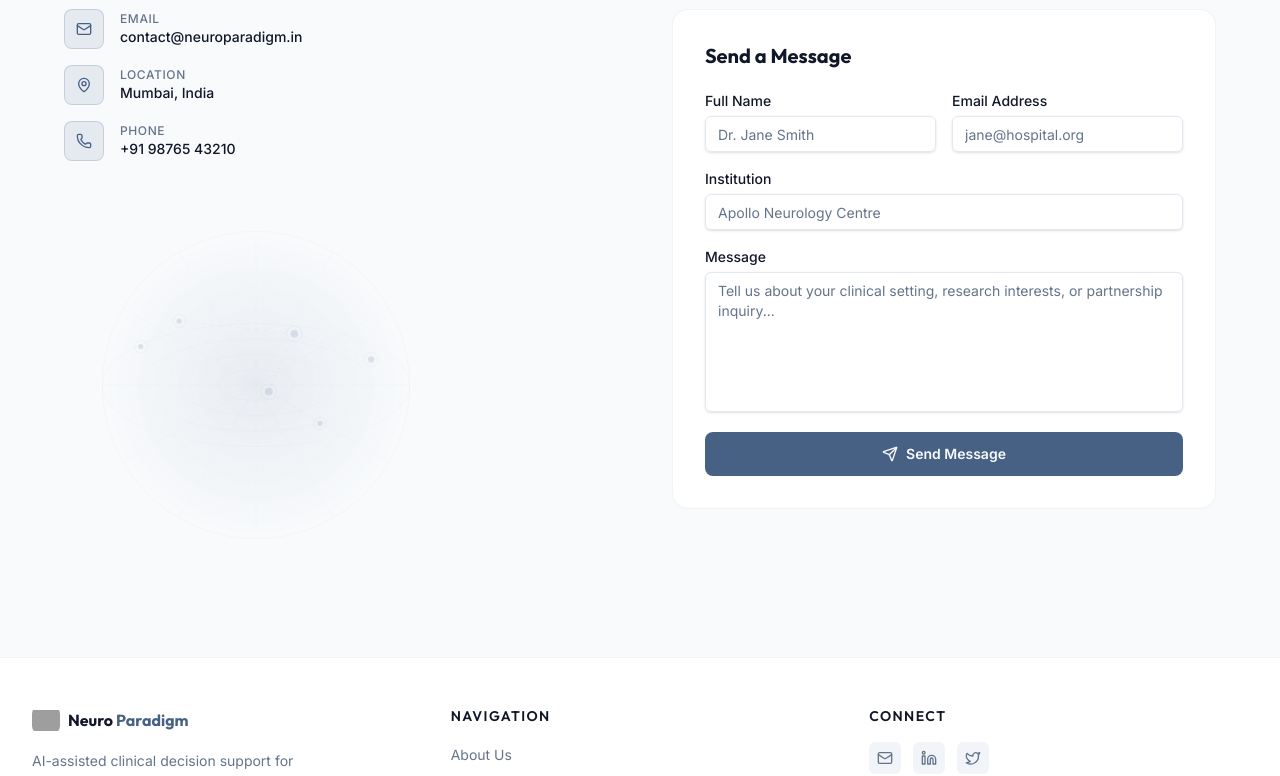
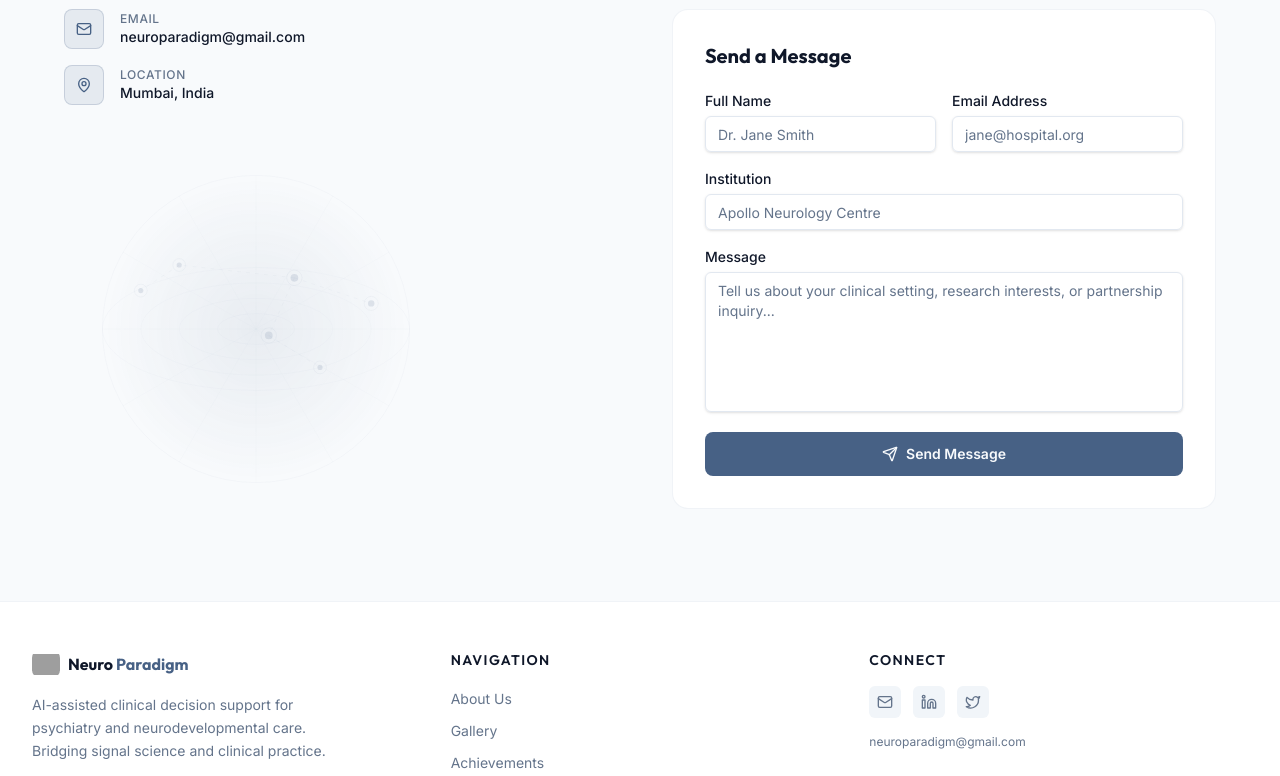
Before and after one commit to SoumithG26/NeuroParadigm.in, a React (Vite) app in the folder artifacts/neuro-paradigm/: page /contact in a window 1280 px wide. Shown: the part 600-1376 px from the top of the page. Built offline with nearby package versions, Linux system fonts and the light colour scheme; grey boxes are pictures that could not be loaded.

Commit message:
updated contact details

```diff
--- a/artifacts/neuro-paradigm/src/components/Footer.tsx
+++ b/artifacts/neuro-paradigm/src/components/Footer.tsx
@@ -50,7 +50,7 @@ export default function Footer() {
             <h4 className="text-sm font-semibold text-foreground uppercase tracking-widest">Connect</h4>
             <div className="flex gap-3">
               <a
-                href="mailto:contact@neuroparadigm.in"
+                href="mailto:neuroparadigm@gmail.com"
                 data-testid="link-footer-email"
                 className="w-8 h-8 rounded-md bg-accent flex items-center justify-center text-muted-foreground hover:text-primary hover:bg-primary/10 transition-colors"
                 aria-label="Email"
@@ -74,7 +74,7 @@ export default function Footer() {
                 <Twitter className="w-4 h-4" />
               </a>
             </div>
-            <p className="text-xs text-muted-foreground">contact@neuroparadigm.in</p>
+            <p className="text-xs text-muted-foreground">neuroparadigm@gmail.com</p>
           </div>
         </div>
 
--- a/artifacts/neuro-paradigm/src/pages/contact.tsx
+++ b/artifacts/neuro-paradigm/src/pages/contact.tsx
@@ -111,9 +111,9 @@ export default function Contact() {
             <div className="space-y-8">
               <div className="space-y-4">
                 {[
-                  { icon: Mail, label: "Email", value: "contact@neuroparadigm.in" },
+                  { icon: Mail, label: "Email", value: "neuroparadigm@gmail.com" },
                   { icon: MapPin, label: "Location", value: "Mumbai, India" },
-                  { icon: Phone, label: "Phone", value: "+91 98765 43210" },
+                  // { icon: Phone, label: "Phone", value: "+91 98765 43210" },
                 ].map(({ icon: Icon, label, value }) => (
                   <div key={label} className="flex items-center gap-4" data-testid={`contact-info-${label.toLowerCase()}`}>
                     <div className="w-10 h-10 rounded-lg bg-primary/10 border border-primary/20 flex items-center justify-center flex-shrink-0">
```
